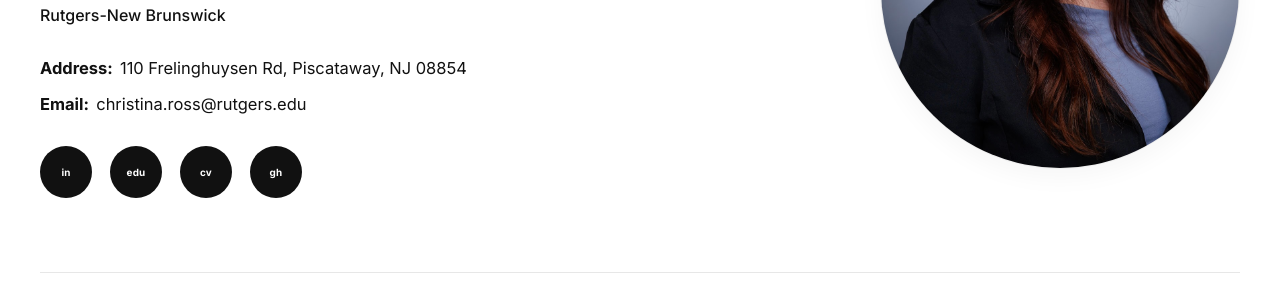
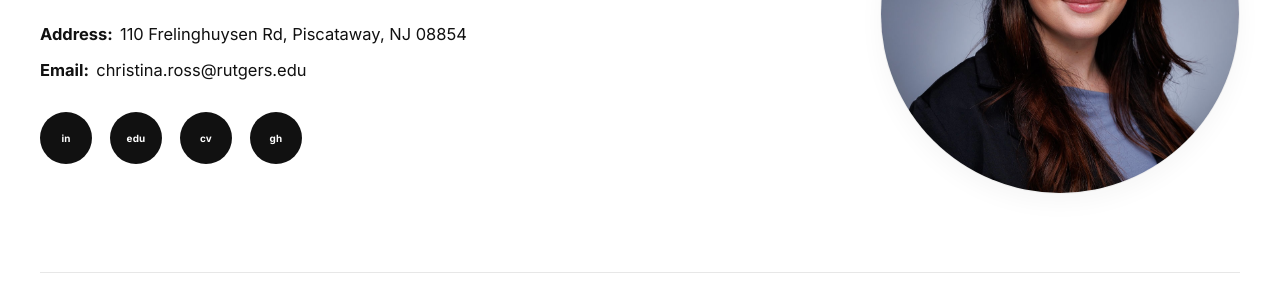
Before and after one commit to Christinaaross/christinaaross.github.io, a plain HTML site: page index.html in a window 1280 px wide. Shown: the part 268-566 px from the top of the page. Drawn offline with Linux system fonts and the light colour scheme.

Commit message:
Adjust portrait crop within circle

```diff
--- a/style.css
+++ b/style.css
@@ -48,7 +48,7 @@ img {
 .hero-copy {
   flex: 1 1 auto;
   min-width: 0;
-  padding-top: 80px;
+  padding-top: 12px;
 }
 
 h1 {
@@ -136,13 +136,14 @@ h1 {
   display: flex;
   justify-content: center;
   align-items: center;
-  margin-top: -50px;
+  margin-top: 0;
 }
 
 .photo-wrap img {
   width: 360px;
   height: 360px;
   object-fit: cover;
+  object-position: center 18%;
   border-radius: 50%;
   background: var(--soft);
   border: 1px solid #efefef;
```
